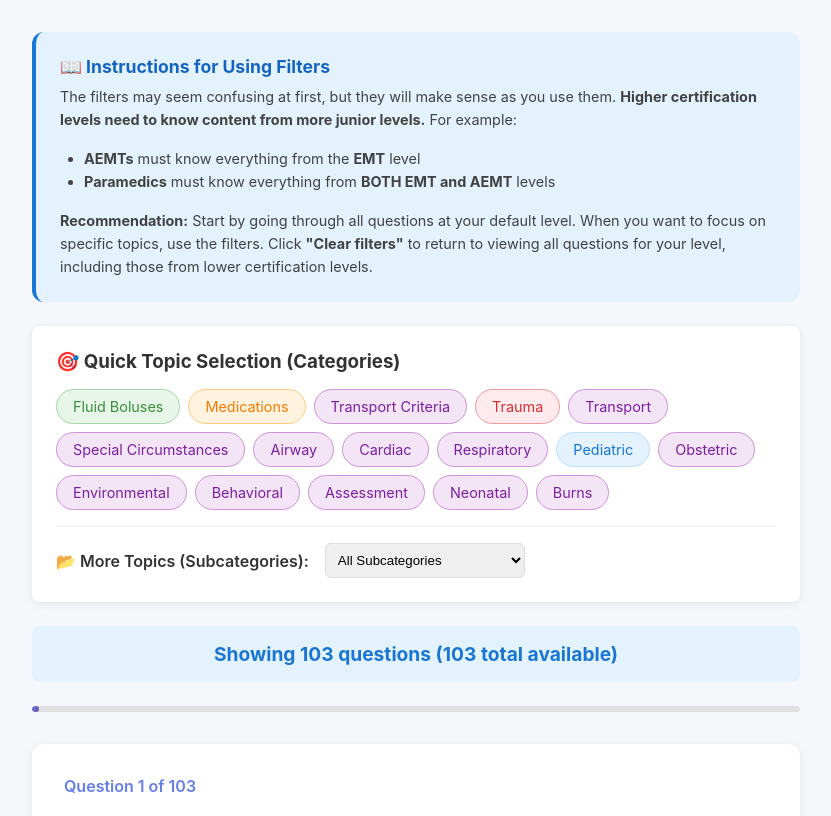
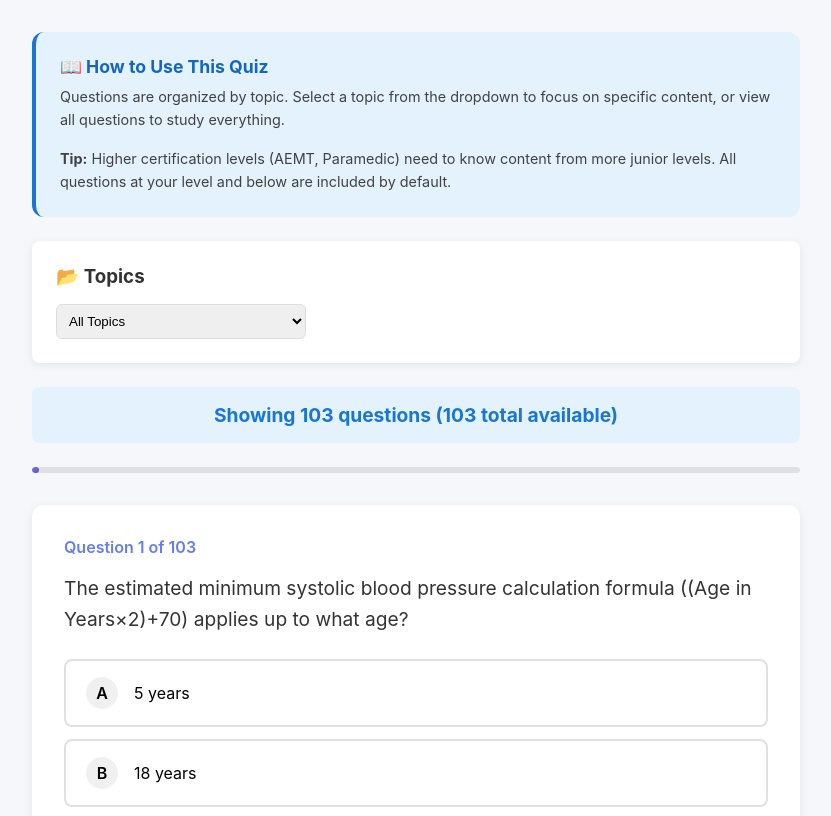
Before and after one commit to megatonnage/ems-learning-platform, a Flask app: page /quiz in a window 1280 px wide. Shown: the part 61-877 px from the top of the page, without its empty margins (224-1055 px from the left). Run offline with Flask 3, Linux system fonts and the light colour scheme; a user stored in the database is signed in; data comes from the database, SQL or seed files in the repository; tables that the repository leaves empty hold one stand-in row (values such as "Sample post").

Commit message:
Simplify quiz page filters
- Removed Quick Topic Selection (categories buttons)
- Kept only Topics dropdown (subcategories)
- Renamed 'More Topics (Subcategories)' to 'Topics'
- Simplified instructions

```diff
--- a/templates/quiz.html
+++ b/templates/quiz.html
@@ -202,45 +202,30 @@
     </nav>
 
     <div class="container">
-        <!-- Instructions for Using Filters -->
+        <!-- Instructions -->
         <div style="background: #e3f2fd; padding: 1.5rem; border-radius: 12px; margin-bottom: 1.5rem; border-left: 4px solid #1976d2;">
-            <h2 style="margin-bottom: 0.5rem; color: #1565c0; font-size: 1.1rem;">📖 Instructions for Using Filters</h2>
+            <h2 style="margin-bottom: 0.5rem; color: #1565c0; font-size: 1.1rem;">📖 How to Use This Quiz</h2>
             <p style="color: #424242; margin-bottom: 1rem; line-height: 1.6; font-size: 0.9rem;">
-                The filters may seem confusing at first, but they will make sense as you use them.
-                <strong>Higher certification levels need to know content from more junior levels.</strong> For example:
+                Questions are organized by topic. Select a topic from the dropdown to focus on specific content, or view all questions to study everything.
             </p>
-            <ul style="color: #424242; margin-left: 1.5rem; margin-bottom: 1rem; line-height: 1.6; font-size: 0.9rem;">
-                <li><strong>AEMTs</strong> must know everything from the <strong>EMT</strong> level</li>
-                <li><strong>Paramedics</strong> must know everything from <strong>BOTH EMT and AEMT</strong> levels</li>
-            </ul>
             <p style="color: #424242; line-height: 1.6; font-size: 0.9rem;">
-                <strong>Recommendation:</strong> Start by going through all questions at your default level.
-                When you want to focus on specific topics, use the filters. Click <strong>"Clear filters"</strong> to return to viewing all questions for your level, including those from lower certification levels.
+                <strong>Tip:</strong> Higher certification levels (AEMT, Paramedic) need to know content from more junior levels. All questions at your level and below are included by default.
             </p>
         </div>
 
-        <!-- Quick Topic Filters -->
+        <!-- Topic Filter -->
         <div class="quick-filters" style="margin-bottom: 1.5rem; padding: 1.5rem; background: white; border-radius: 8px; box-shadow: 0 2px 10px rgba(0,0,0,0.08);">
-            <h3 style="margin-bottom: 1rem; color: #333;">🎯 Quick Topic Selection (Categories)</h3>
+            <h3 style="margin-bottom: 1rem; color: #333;">📂 Topics</h3>
 
-            <!-- Categories -->
-            <div style="display: flex; gap: 0.5rem; flex-wrap: wrap; margin-bottom: 1rem;">
-                {% for cat in categories %}
-                <a href="/quiz?category={{ cat }}" class="topic-btn" style="padding: 8px 16px; background: {% if cat == 'Pediatric' %}#e3f2fd{% elif cat == 'Medications' %}#fff3e0{% elif cat == 'Fluid Boluses' %}#e8f5e9{% elif cat == 'Trauma' %}#ffebee{% else %}#f3e5f5{% endif %}; color: {% if cat == 'Pediatric' %}#1976d2{% elif cat == 'Medications' %}#f57c00{% elif cat == 'Fluid Boluses' %}#388e3c{% elif cat == 'Trauma' %}#d32f2f{% else %}#7b1fa2{% endif %}; border-radius: 20px; text-decoration: none; font-size: 0.9rem; border: 1px solid {% if cat == 'Pediatric' %}#bbdefb{% elif cat == 'Medications' %}#ffcc80{% elif cat == 'Fluid Boluses' %}#a5d6a7{% elif cat == 'Trauma' %}#ef9a9a{% else %}#ce93d8{% endif %}; {% if cat == selected_category %}font-weight: bold; box-shadow: 0 2px 8px rgba(0,0,0,0.15);{% endif %}">{{ cat }}</a>
-                {% endfor %}
-            </div>
-
-            <!-- Subcategories Dropdown -->
-            <form method="GET" action="/quiz" style="display: flex; gap: 1rem; flex-wrap: wrap; align-items: center; margin-top: 1rem; padding-top: 1rem; border-top: 1px solid #eee;">
-                <label style="font-weight: 600; color: #333;">📂 More Topics (Subcategories):</label>
-                <select name="subcategory" onchange="this.form.submit()" style="padding: 8px; border-radius: 6px; border: 1px solid #ddd; min-width: 200px;">
-                    <option value="all">All Subcategories</option>
+            <form method="GET" action="/quiz" style="display: flex; gap: 1rem; flex-wrap: wrap; align-items: center;">
+                <select name="subcategory" onchange="this.form.submit()" style="padding: 8px; border-radius: 6px; border: 1px solid #ddd; min-width: 250px;">
+                    <option value="all">All Topics</option>
                     {% for sub in subcategories %}
                     <option value="{{ sub }}" {% if sub == selected_subcategory %}selected{% endif %}>{{ sub }}</option>
                     {% endfor %}
                 </select>
-                {% if selected_category != 'all' or selected_subcategory != 'all' %}
-                <a href="/quiz" style="color: #667eea; text-decoration: none; font-size: 0.9rem;">✕ Clear filters</a>
+                {% if selected_subcategory != 'all' %}
+                <a href="/quiz" style="color: #667eea; text-decoration: none; font-size: 0.9rem;">✕ Clear filter</a>
                 {% endif %}
             </form>
         </div>
```
